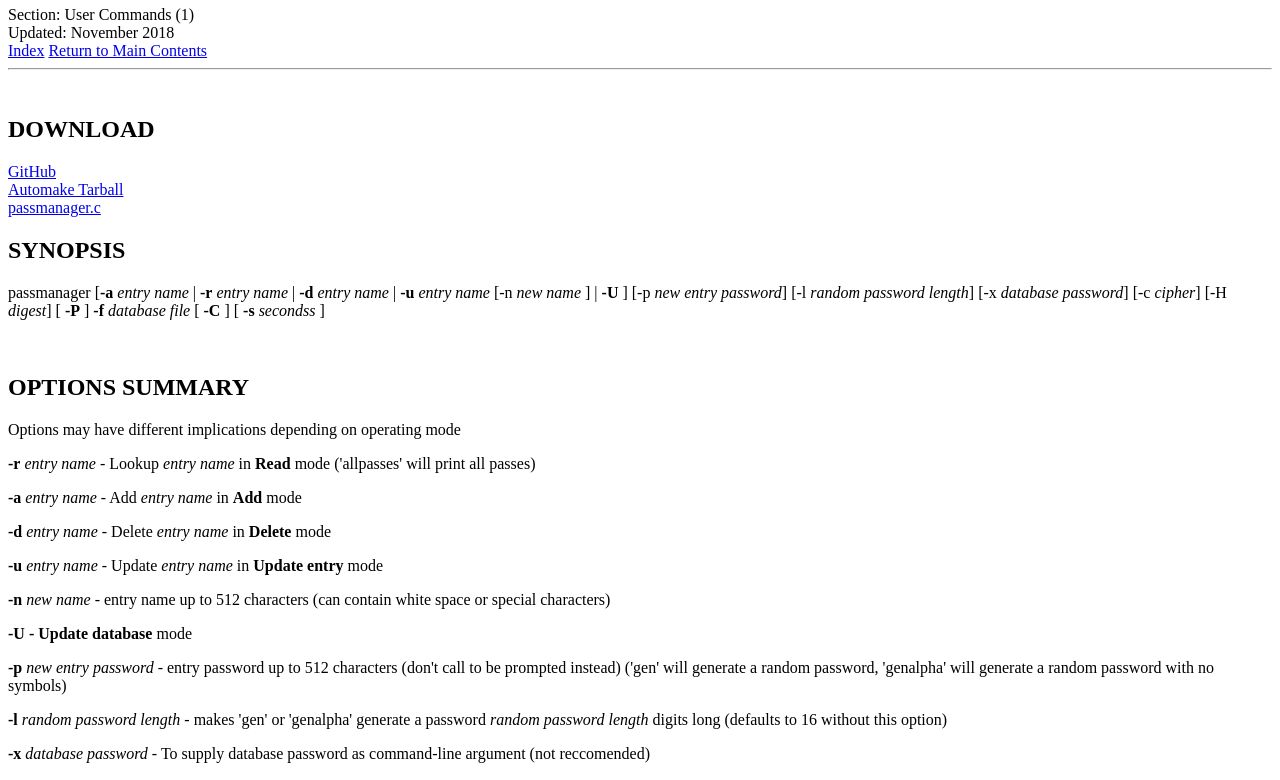
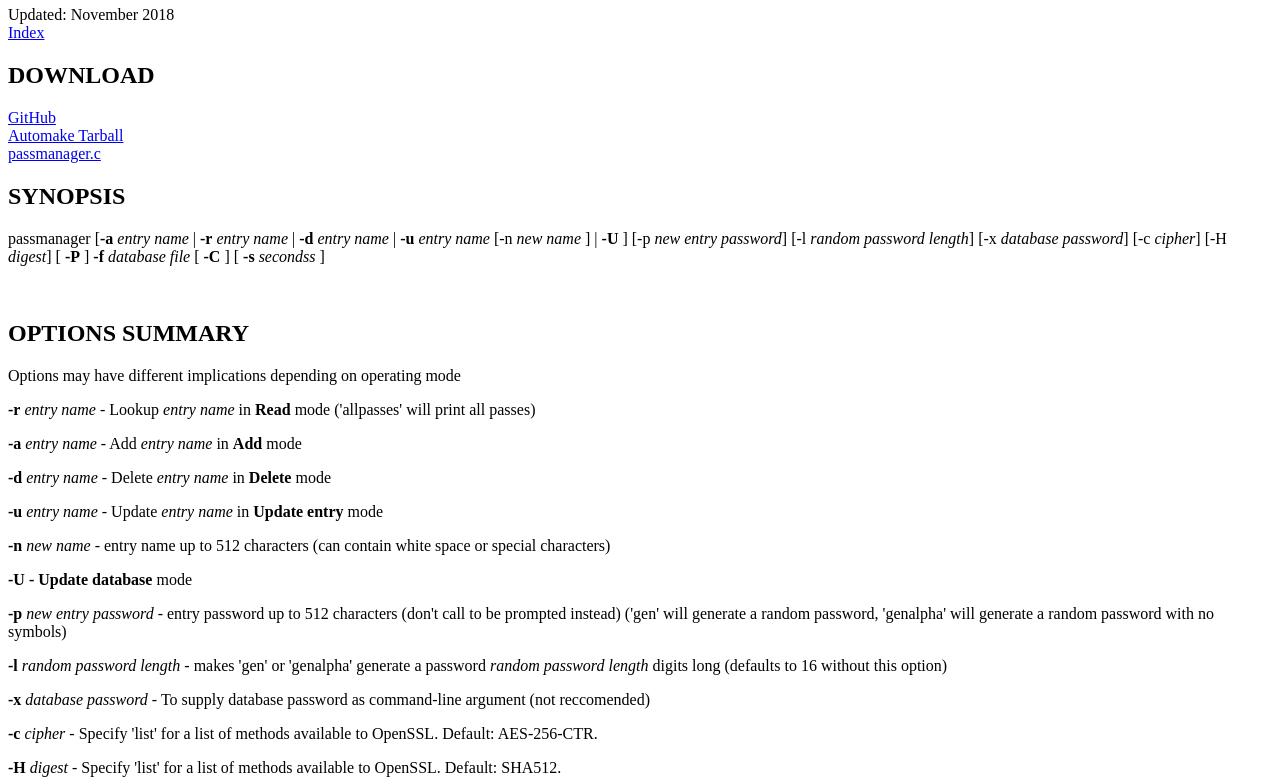
Before and after one commit to kennbr34/kennbr34.github.io, a plain HTML site: page index.html in a window 1280 px wide. Shown: the part 60-840 px from the top of the page. Drawn offline with Linux system fonts and the light colour scheme.

Commit message:
Update index.html

```diff
--- a/index.html
+++ b/index.html
@@ -4,8 +4,8 @@
 <meta http-equiv="Content-Type" content="text/html;charset=utf-8" />
 </HEAD><BODY>
 <H1>PASSMANAGER</H1>
-Section: User Commands (1)<BR>Updated: November 2018<BR><A HREF="#index">Index</A>
-<A HREF="/cgi-bin/man/man2html">Return to Main Contents</A><HR>
+Updated: November 2018<BR><A HREF="#index">Index</A>
+
 
 <A NAME="lbAC">&nbsp;</A>
 <H2>DOWNLOAD</H2>
```
